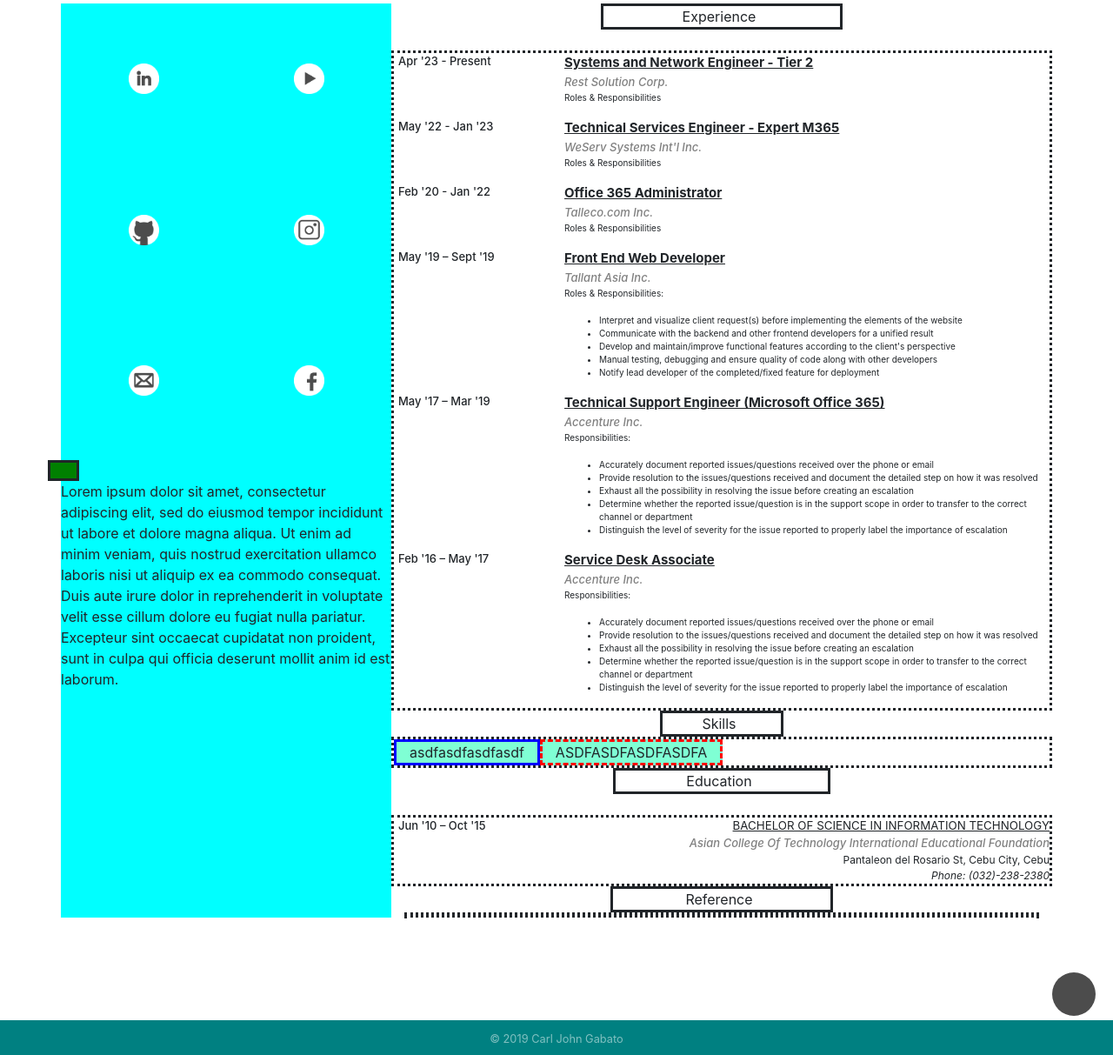
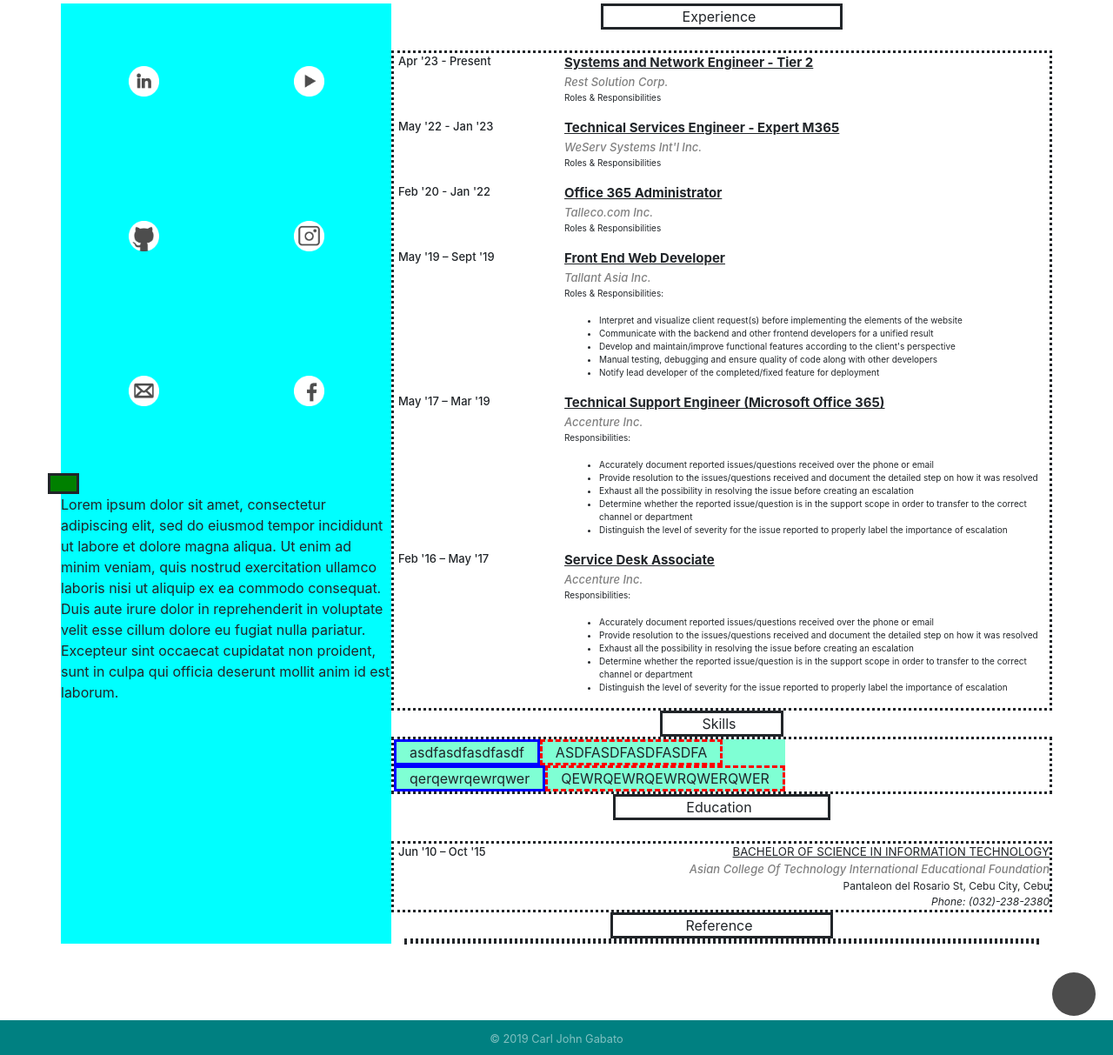
Before and after one commit to carljohngabato/aboutme, a Jekyll site: the page built from blogs.html, in a window 1280 px wide and 1400 px high, scrolled down 755 px. Shown: the part 187-1400 px from the top of the window at 87% size. Built offline with Jekyll 4.4.1, drawn with Linux system fonts in a browser that asks for light colours; nearby versions of some CDN libraries.

```diff
--- a/_sass/main.scss
+++ b/_sass/main.scss
@@ -629,6 +629,9 @@
   height: auto;
   width: -webkit-fill-available;
 }
+.left-sk-1{
+  width: 50%;
+}
 .row-2-col-2-row-3{
   height: auto;
   width: -webkit-fill-available;
--- a/blogs.html
+++ b/blogs.html
@@ -185,15 +185,18 @@
                 </div>
                 <div class="row row-jobs" style="height: 100%;">
                     <!-- #region AllSkill -->
-                    <div class="col-auto sk-left" style="background-color: aquamarine; height: inherit;">
-                        <div class="row left-sk-1" style="height: 100%;">
-                            <div class="col-auto" style="border-style: solid; border-color: blue; height: inherit;">asdfasdfasdfasdf</div>
-                            <div class="col-auto" style="border-style: dashed; border-color: red; height: inherit;">ASDFASDFASDFASDFA</div>
+                    <div class="col-auto" style="background-color: aquamarine; height: inherit;">
+                        <div class="row" style="height: 100%;">
+                            <div class="col-auto left-sk-1" style="border-style: solid; border-color: blue; height: inherit;">asdfasdfasdfasdf</div>
+                            <div class="col-auto left-sk-1" style="border-style: dashed; border-color: red; height: inherit;">ASDFASDFASDFASDFA</div>
                         </div>
-                        <div class="row left-sk-1"></div>
-                        <div class="row left-sk-1"></div>
+                        <div class="row">
+                            <div class="col-auto left-sk-1" style="border-style: solid; border-color: blue; height: inherit;">qerqewrqewrqwer</div>
+                            <div class="col-auto left-sk-1" style="border-style: dashed; border-color: red; height: inherit;">QEWRQEWRQEWRQWERQWER</div>
+                        </div>
+                        <div class="row"></div>
                     </div>
-                    <div class="col-auto sk-right" style="background-color: darkgoldenrod; height: inherit;"></div>
+                    <div class="col-auto" style="background-color: darkgoldenrod; height: inherit;"></div>
                     <!-- #endregion -->
                 </div>
             </div>
```
